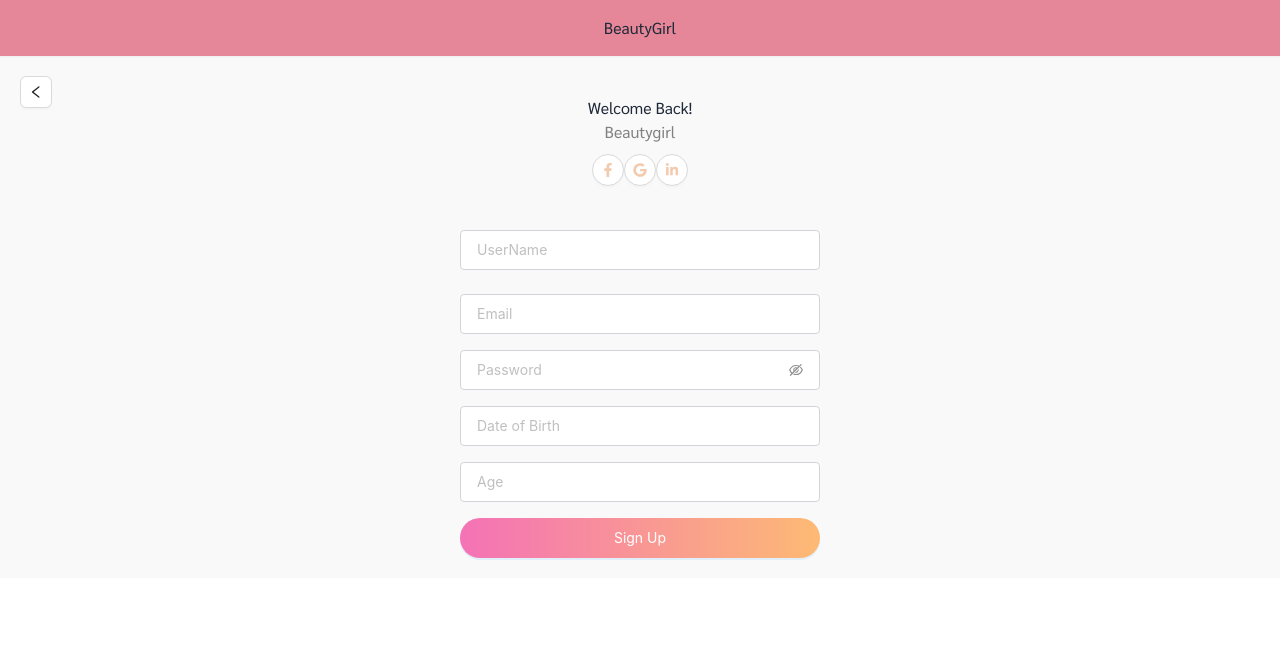
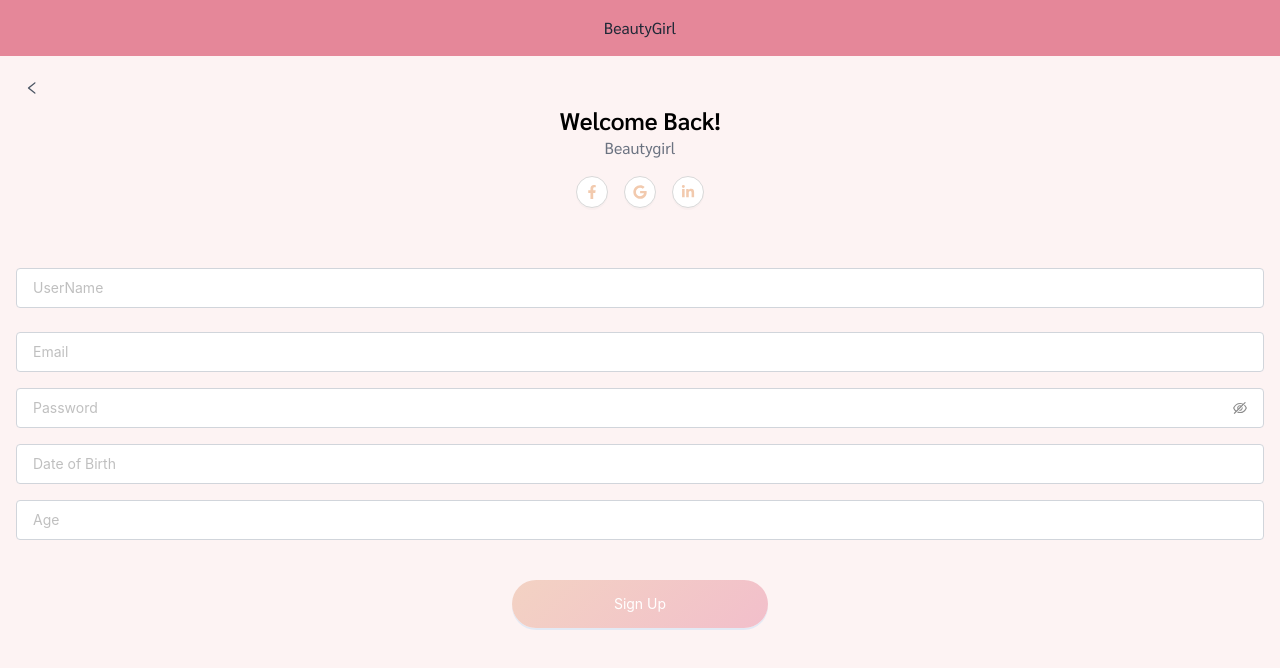
Before and after one commit to Namngernn/BeautyGirl, a React (Vite) app in the folder frontend/: page /Register in a window 1280 px wide. Shown: the top 668 px of the page. Built offline with nearby package versions, Linux system fonts and the light colour scheme.

Commit message:
update_fronted_succeed

```diff
--- a/frontend/src/pages/Login/Login.jsx
+++ b/frontend/src/pages/Login/Login.jsx
@@ -42,7 +42,7 @@ const Login = () => (
       </div>
 
       {/* Form กรอก UserName/PW */}
-      <Form
+      <Form style={{ paddingTop: '20px' }}
           name="basic"
           initialValues={{
             remember: true,
@@ -50,10 +50,8 @@ const Login = () => (
           onFinish={onFinish}
           onFinishFailed={onFinishFailed}
           autoComplete="off"
-         className="space-y-2 flex flex-col items-center"
+          className="space-y-4"
         >
-
-        {/* UserName*/}
           <Form.Item
             name="username"
             rules={[
@@ -63,9 +61,9 @@ const Login = () => (
               },
             ]}
           >
-          <Input placeholder="UserName" className="py-2 px-4 w-80 border border-gray-300 rounded" />
+            <Input placeholder="UserName" className=" py-2 px-4 border border-gray-300 rounded" />
+          </Form.Item>
 
-        </Form.Item>
 
 
         {/* Password*/}
@@ -78,7 +76,7 @@ const Login = () => (
               },
             ]}
           >
-          <Input.Password placeholder="Password" className="py-2 px-4 w-80 border border-gray-300 rounded" />
+            <Input.Password placeholder="Password" className="py-2 px-4 border border-gray-300 rounded" />
           </Form.Item>
 
 
--- a/frontend/src/pages/Profile/Profile.jsx
+++ b/frontend/src/pages/Profile/Profile.jsx
@@ -1,39 +1,67 @@
+// src/Profile.js
 import React from 'react';
 import { Avatar, Button } from 'antd';
-import { SettingOutlined, AppstoreOutlined, BookmarkOutlined, HeartOutlined } from '@ant-design/icons';
+import { SettingOutlined, AppstoreOutlined, BookOutlined, HeartOutlined, LeftOutlined } from '@ant-design/icons';
 
 const Profile = () => {
   return (
-    <div className="flex flex-col items-center p-4 bg-gray-100 min-h-screen">
-      <div className="w-full max-w-sm bg-white rounded-lg shadow-md p-6 relative">
-        <div className="absolute top-4 right-4">
-          <SettingOutlined className="text-gray-500" />
+    <div className="flex flex-col items-center p-4 h-screen" style={{ backgroundColor: "#fdf3f3" }}>
+      <div className="w-full max-w-sm bg-white shadow-md p-6 relative">
+
+        <div className="flex justify-between items-center">
+          <Button
+            type="text"
+            icon={<LeftOutlined className="text-gray-600" />}
+          />
+           <p className="text-sm text-gray-500">antonia.berger</p>
+          <Button
+            type="text"
+            icon={<SettingOutlined className="text-gray-500" />}
+          />
         </div>
-        <div className="flex flex-col items-center">
+
+        <div className="flex items-center mt-4">
           <Avatar size={64} icon={<img src="https://via.placeholder.com/64" alt="avatar" />} />
-          <h2 className="text-xl font-semibold mt-2">Antonia Berger</h2>
-          <p className="text-gray-500">Fashion model & photographer</p>
-          <a href="http://antonia.com" className="text-blue-500">antonia.com</a>
+          <div className="ml-4">
+            <h2 className="text-xl font-semibold text-left text-gray-800">Antonia Berger</h2>
+            <p className="text-gray-500 text-left">Fashion model & photographer</p>
+            <a href="http://antonia.com" className="text-blue-500 text-left">antonia.com</a>
+          </div>
         </div>
-        <div className="flex justify-around w-full mt-4">
+
+        <div className="flex justify-around w-full mt-8 shadow-md p-6 bg-[#FFE1E1] rounded-lg">
           <div className="text-center">
-            <p className="text-lg font-bold">489</p>
-            <p className="text-gray-500">Posts</p>
+            <p className="text-lg font-bold">0</p>
+            <p className="text-gray-500">Post</p>
           </div>
           <div className="text-center">
-            <p className="text-lg font-bold">95.2k</p>
+            <p className="text-lg font-bold">0</p>
             <p className="text-gray-500">Followers</p>
           </div>
           <div className="text-center">
-            <p className="text-lg font-bold">763</p>
+            <p className="text-lg font-bold">0</p>
             <p className="text-gray-500">Following</p>
           </div>
         </div>
-        <Button className="mt-4 w-full" type="primary">Edit Profile</Button>
-        <div className="flex justify-around w-full mt-4">
-          <AppstoreOutlined className="text-2xl text-gray-500" />
-          <BookmarkOutlined className="text-2xl text-gray-500" />
-          <HeartOutlined className="text-2xl text-gray-500" />
+        <Button className="mt-8 w-56 bg-white border-[#FFC1A4] text-black" type="primary">
+          Edit Profile
+        </Button>
+
+        <div className="flex justify-around w-full mt-4 border-t border-b border-gray-300 py-2">
+          <Button
+            type="text"
+            icon={<AppstoreOutlined style={{ fontSize: '24px', color: '#472421' }} />}
+          />
+          <Button
+            type="text"
+            icon={<BookOutlined style={{ fontSize: '24px', color: '#472421' }} />}
+          />
+          <Button
+            type="text"
+            icon={<HeartOutlined style={{ fontSize: '24px', color: '#472421' }} />}
+          />
+
+
         </div>
       </div>
     </div>
--- a/frontend/src/pages/Register/Register.jsx
+++ b/frontend/src/pages/Register/Register.jsx
@@ -21,31 +21,24 @@ const getActiveColors = (colors) =>
 
 
 const Register = () => (
-  <div style={{padding: '20px', borderRadius: '10px', maxWidth: '400px', margin: 'auto' }}>
+  <div className=" min-h-screen p-4 " style={{ backgroundColor: "#fdf3f3" }}>
+
+     {/* ปุ่มBack */}
      <Button
-      icon={<LeftOutlined />}
-      style={{ position: 'absolute', left: 20 }}
+      type="text"
+      icon={<LeftOutlined className="text-gray-600" />}
+      className="self-start"
     />
 
+    {/* icon social */}
     <div>
-      <div style={{ paddingTop: '20px', textAlign: 'center' }}>
-        <h2>Welcome Back!</h2>
-      </div>
-      <div className="text-center mb-6">
-        <div style={{ paddingBottom: '10px', color: 'gray' }}>Beautygirl</div>
-        <div style={{ paddingbotttom: '20px' }}>
-          <Button
-            shape="circle"
-            icon={<FaFacebookF fill="#F2CAAE" />}
-          />
-          <Button
-            shape="circle"
-            icon={<FaGoogle fill="#F2CAAE" />}
-          />
-          <Button
-            shape="circle"
-            icon={<FaLinkedinIn fill="#F2CAAE" />}
-          />
+      <div className="text-center mb-10">
+        <h2 className="text-2xl font-bold text-black">Welcome Back!</h2>
+        <div className="text-gray-500 mb-4">Beautygirl</div>
+        <div className="flex justify-center space-x-4 mb-4">
+          <Button shape="circle" icon={<FaFacebookF fill="#F2CAAE" />} />
+          <Button shape="circle" icon={<FaGoogle fill="#F2CAAE" />} />
+          <Button shape="circle" icon={<FaLinkedinIn fill="#F2CAAE" />} />
         </div>
       </div>
       {/* <div className="text-left text-gray-500 mb-4">Create Account</div>  */}
@@ -120,6 +113,7 @@ const Register = () => (
             <Input placeholder="Age" className="py-2 px-4 border border-gray-300 rounded" />
           </Form.Item>
 
+          {/* ปุ่ม Sign In*/}
           <Form.Item>
             <ConfigProvider
               theme={{
@@ -133,15 +127,15 @@ const Register = () => (
                 },
               }}
             >
+              <div className="flex justify-center mt-6">
                 <Button
                   type="primary"
                   htmlType="submit"
-                block
-                className="bg-gradient-to-r from-pink-400 to-orange-300 border-none rounded"
-                style={{ borderRadius: '20px', height: '40px' }}
+                  className="rounded-full h-12 w-64"
                 >
                   Sign Up
                 </Button>
+              </div>
             </ConfigProvider>
           </Form.Item>
         </Form>
```
Lines whose indentation alone changed are shown as unchanged.
